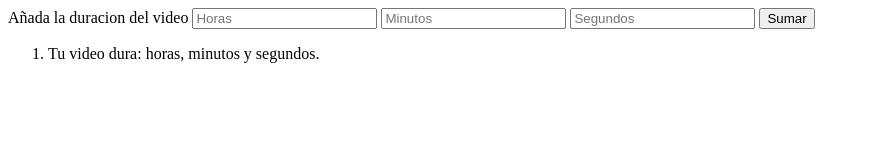
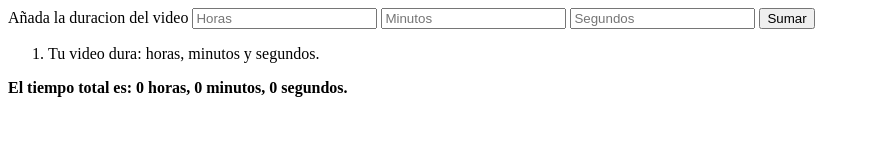
Before and after one commit to mefGauto/introduccion-a-js-tareas, a plain HTML site: page tareas/clase-5/tarea3/tarea3.html in a window 1280 px wide. Both pictures are taken after a click on the button "Sumar". Shown: the whole page, without its empty margins (0-869 px from the left). Drawn offline with Linux system fonts and the light colour scheme.

Commit message:
Intento fallido de terminar esta tarea

```diff
--- a/tareas/clase-5/tarea3/tarea3.html
+++ b/tareas/clase-5/tarea3/tarea3.html
@@ -17,9 +17,9 @@
 
     </ol>
 
-    <p id="parrafo">
+    <strong id="duracionTotal">
 
-    </p>
+    </strong>
     <script type="text/javascript" src=tarea3.js></script>
   </body>
 </html>
--- a/tareas/clase-5/tarea3/tarea3.js
+++ b/tareas/clase-5/tarea3/tarea3.js
@@ -1,14 +1,32 @@
-let nodoP = document.querySelector('#parrafo');
-let lista = document.querySelector('#listaVideos')
+let strong = document.querySelector('#duracionTotal');
+let lista = document.querySelector('#listaVideos');
 let video;
+let tiempoSumado;
 
 document.querySelector('#botonSumar').onclick = function(){
-  const horas = document.querySelector('#horas').value;
-  const minutos = document.querySelector('#minutos').value;
-  const segundos = document.querySelector('#segundos').value;
+  let horas = document.querySelector('#horas').value;
+  let minutos = document.querySelector('#minutos').value;
+  let segundos = document.querySelector('#segundos').value;
+
+  let horasGuardadas = 0;
+  let minutosGuardados = 0;
+  let segundosGuardados = 0;
 
   let nodoLi = document.createElement('li');
   video = document.createTextNode( `Tu video dura: ${horas} horas, ${minutos} minutos y ${segundos} segundos.`);
   nodoLi.appendChild(video);
   lista.appendChild(nodoLi);
+
+  function sumarTiempo(){
+    let horasSumadas = horasGuardadas +++ horas;
+    let minutosSumados = minutosGuardados +++ minutos;
+    let segundosSumados = segundosGuardados +++ segundos;
+
+    let parrafo = document.createElement('p');
+    tiempoSumado = document.createTextNode(`El tiempo total es: ${horasSumadas} horas, ${minutosSumados} minutos, ${segundosSumados} segundos.`);
+    parrafo.appendChild(tiempoSumado);
+    strong.appendChild(parrafo);
+  }
+
+  sumarTiempo();
 }
```
